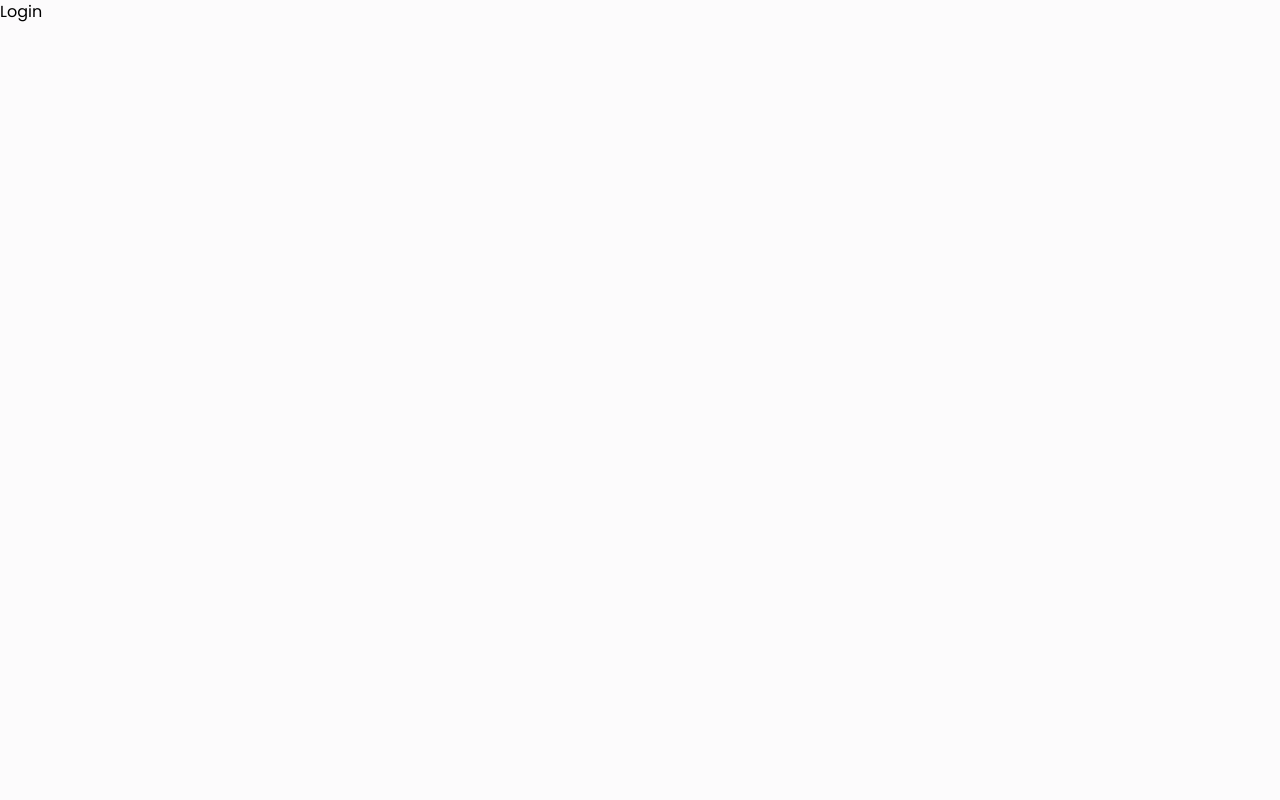
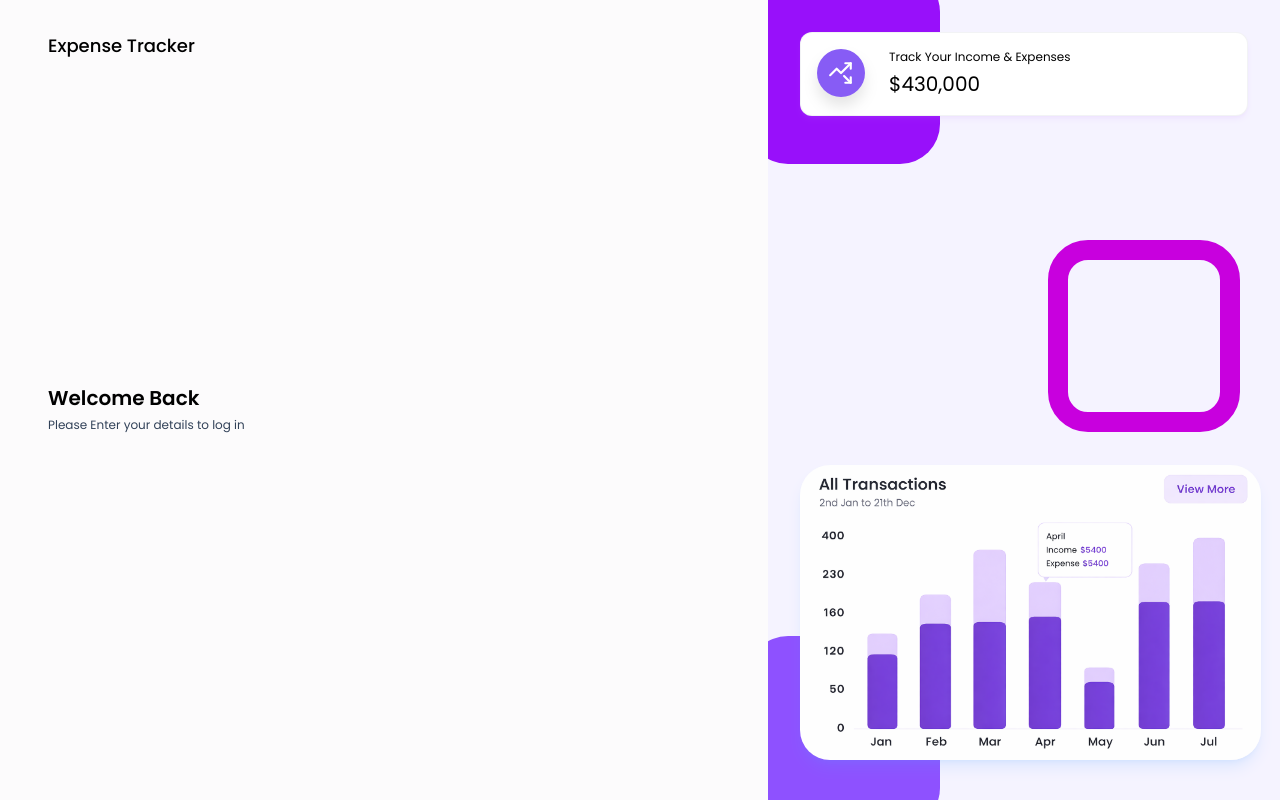
Before and after one commit to DhryXpert/Personal-Expense-Income-Management-Web-Application, a React (Vite) app in the folder frontend/experse-tracker/: page /login in a window 1280 px wide. Built offline with nearby package versions, Linux system fonts and the light colour scheme.

Commit message:
Login page side design

```diff
--- /dev/null
+++ b/frontend/experse-tracker/src/components/layouts/AuthLayout.jsx
@@ -0,0 +1,48 @@
+import React from "react";
+import CARD_2 from "../../assets/Images/card2.png";
+import {LuTrendingUpDown} from "react-icons/lu"
+
+const AuthLayout = ({children}) => {
+    return <div className="flex">
+            <div className="w-screen h-screen md:w-[60vw] px-12 pt-8 pb-12">
+                <h2 className="text-lg font-medium text-black">Expense Tracker</h2>
+                {children}
+            </div>
+
+    <div className="hidden md:block w-[40vw] h-screen bg-violet-50 bg-auth-bg-img bg-cover bg-no-repeat bg-center overflow-hidden p-8 relative ">
+        <div className="w-48 h-48 rounded-[40px] bg-purple-600 absolute -top-7 -left-5"/>
+        <div className="w-48 h-48 rounded-[40px] border-[20px] border-fuchsia-600 absolute top-[30%] right-10"/>
+        <div className="w-48 h-48 rounded-[40px] bg-violet-500 absolute -bottom-7 -left-5"/>
+
+        <div className="grid grid-cols-1 z-20">
+            <StatsInfoCard
+            icon={<LuTrendingUpDown />}
+            label="Track Your Income & Expenses"
+            value="430,000"
+            color="bg-primary"
+            />
+        </div>
+
+        <img
+            src={CARD_2}
+            className="w-64 lg:w-[90%] absolute bottom-10 shadow-lg shadow-blue-400/15 rounded-[30px]"
+        />
+        </div>
+    </div>
+};
+
+export default AuthLayout;
+
+const StatsInfoCard = ({ icon, label, value, color }) => {
+    return <div className="flex gap-6 bg-white p-4 rounded-xl shadow-md shadow-purple-400/10 border border-gray-200/50 z-10">
+            <div
+                className={`w-12 h-12 flex items-center justify-center text-[26px] text-white ${color} rounded-full drop-shadow-xl`}
+            >
+                {icon}
+            </div>
+            <div>
+                <h6 className="text-xs test-gray-500 mb-1">{label}</h6>
+                <span className="text-[20px]">${value}</span>
+            </div>
+        </div>
+};
--- a/frontend/experse-tracker/src/pages/Auth/login.jsx
+++ b/frontend/experse-tracker/src/pages/Auth/login.jsx
@@ -1,8 +1,16 @@
 import React from "react";
+import AuthLayout from "../../components/layouts/AuthLayout";
 
 const Login = () =>{
     return(
-        <div>Login</div>
+        <AuthLayout>
+            <div className="lg:w-[70%] h-3/4 md:h-full flex flex-col justify-center">
+                <h3 className="text-xl font-semibold text-black">Welcome Back</h3>
+                <p className="text-xs text-slate-700 mt-[5px] mb-6">
+                    Please Enter your details to log in
+                </p>
+            </div>
+        </AuthLayout>
     )
 }
 
```
Also changed, not shown: frontend/experse-tracker/src/assets/Images/card2.png (added).
